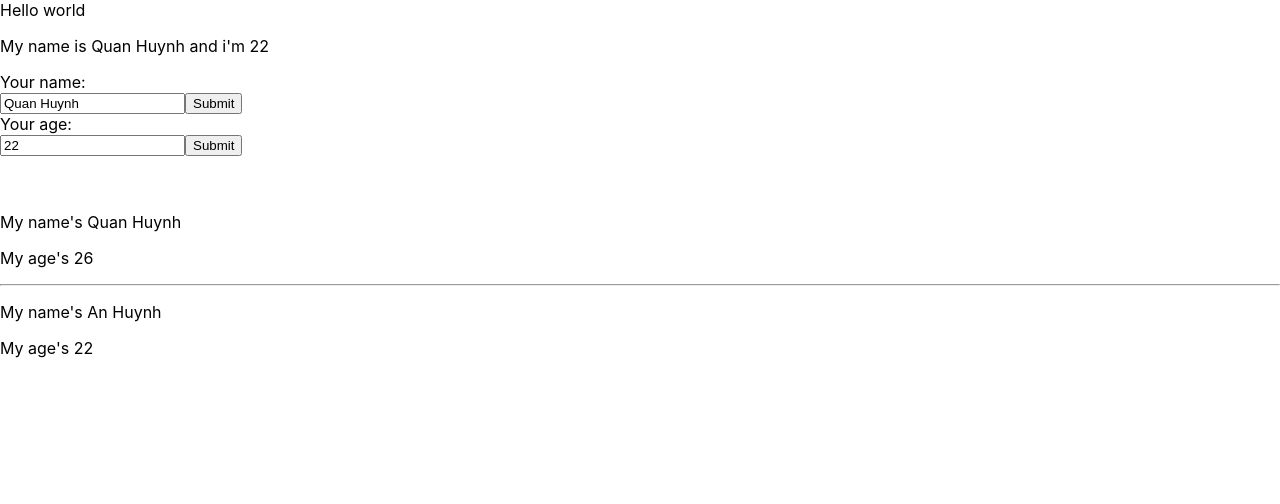
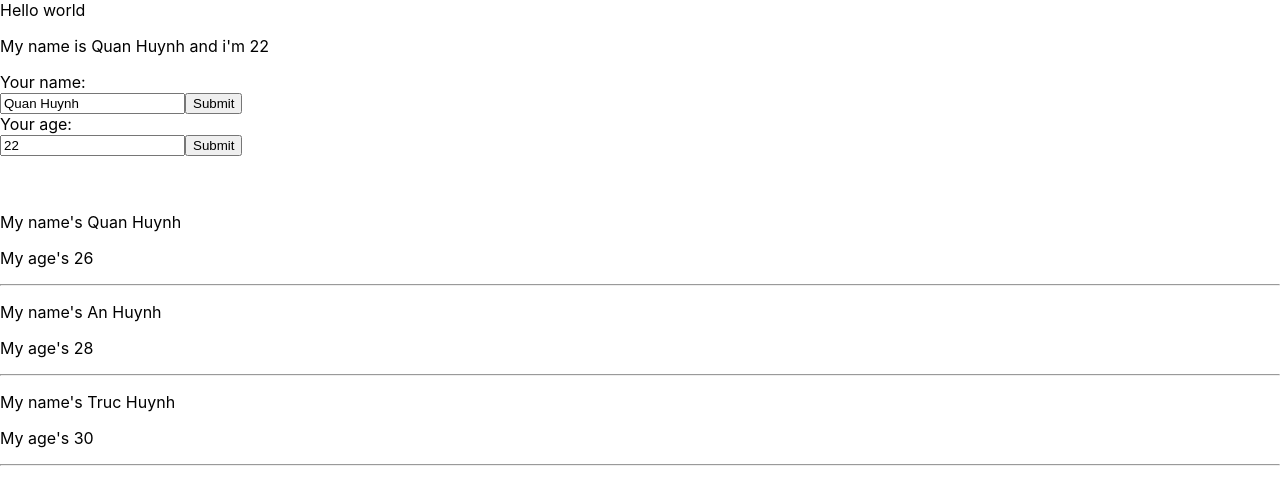
Before and after one commit to WaterMelonVN/demo, a React (Create React App) app: page / in a window 1280 px wide. Shown: the top 504 px of the page. Built offline with nearby package versions, Linux system fonts and the light colour scheme.

Commit message:
Render Object/Array

```diff
--- a/src/components/DisplayInfor.jsx
+++ b/src/components/DisplayInfor.jsx
@@ -2,12 +2,21 @@ import React from "react";
 
 class DisplayInfor extends React.Component {
     render() {
-        console.log(this.props);
-        const { name, age } = this.props;
+        const { listUsers } = this.props;
+        console.log(listUsers);
         return (
             <div>
-                <p>My name's {name}</p>
-                <p>My age's {age}</p>
+                {listUsers.map((user) => {
+                    return (
+                        <div key={user.id}>
+                            <p>My name's {user.name}</p>
+                            <p>My age's {user.age}</p>
+                            <hr />
+                        </div>
+                    );
+                })}
+                {/* <p>My name's {name}</p>
+                <p>My age's {age}</p> */}
             </div>
         );
     }
--- a/src/components/MyComponent.jsx
+++ b/src/components/MyComponent.jsx
@@ -3,15 +3,19 @@ import UserInfor from "./UserInfor";
 import DisplayInfor from "./DisplayInfor";
 
 class MyComponent extends React.Component {
+    state = {
+        listUsers: [
+            { id: 1, name: "Quan Huynh", age: "26" },
+            { id: 2, name: "An Huynh", age: "28" },
+            { id: 3, name: "Truc Huynh", age: "30" },
+        ],
+    };
     render() {
-        const myInfor = ["a", "b", "c"];
         return (
             <div>
                 <UserInfor />
                 <br /> <br />
-                <DisplayInfor name="Quan Huynh" age="26" />
-                <hr />
-                <DisplayInfor name={"An Huynh"} age={22} myInfor={myInfor} />
+                <DisplayInfor listUsers={this.state.listUsers} />
             </div>
         );
     }
```
